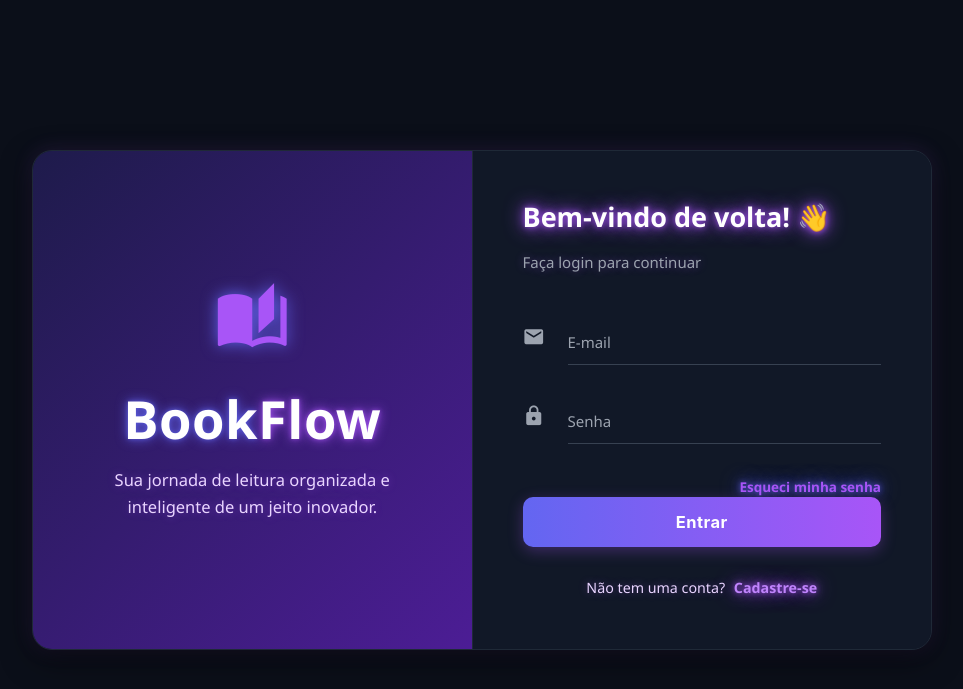
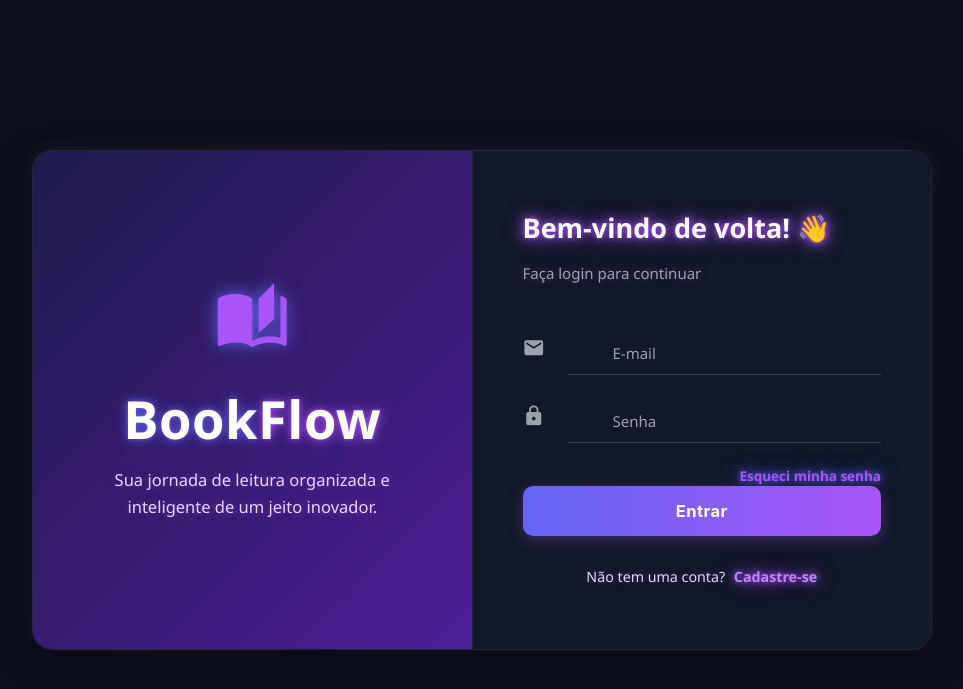
Before and after one commit to MariaFerrari0/BookFlow, a PHP site: page /VIEW/login.php in a window 1280 px wide. Shown: the top 689 px of the page, without its empty margins (158-1121 px from the left). Run offline with PHP 8.4, Linux system fonts and the light colour scheme.

Commit message:
login concluido

```diff
--- a/VIEW/login.php
+++ b/VIEW/login.php
@@ -42,13 +42,13 @@
             <form action="../CONTROLLER/LoginController.php" method="POST">
                 <div class="input-field">
                     <i class="material-icons prefix" style="color: #6366f1;">email</i>
-                    <input type="email" id="email" name="email" required class="validate" style="color: #ffffff;">
+                    <input type="email" id="email" name="email" required class="validate" style="color: #b913b0;">
                     <label for="email">E-mail</label>
                 </div>
 
                 <div class="input-field">
                     <i class="material-icons prefix" style="color: #6366f1;">lock</i>
-                    <input type="password" id="senha" name="senha" required class="validate" style="color: #ffffff;">
+                    <input type="password" id="senha" name="senha" required class="validate" style="color: #c641cf;">
                     <label for="senha">Senha</label>
                 </div>
 
--- a/public/css/style.css
+++ b/public/css/style.css
@@ -364,7 +364,7 @@ nav {
   font-size: 2.5rem;
   font-weight: 800;
   margin: 0 0 10px 0;
-  color: #ffffff;
+  color: #720e5e;
 }
 
 .login-sidebar h2 span {
@@ -400,43 +400,68 @@ nav {
   margin-bottom: 30px;
 }
 
-/* Campos de entrada customizados para o Login */
-.login-form-wrapper .input-field {
-  margin-bottom: 25px;
-  position: relative;
+/* ==========================================================================
+   CORREÇÃO DEFINITIVA DOS INPUTS DE LOGIN (FIM DO FUNDO BRANCO)
+   ========================================================================== */
+
+/* Garante que o input de e-mail e senha fiquem 100% transparentes e integrados ao fundo escuro */
+.login-form-wrapper .input-field input[type="email"]:not(.browser-default),
+.login-form-wrapper .input-field input[type="password"]:not(.browser-default) {
+  color: #ffffff !important;
+  background-color: transparent !important;
+  background: transparent !important;
+  border-bottom: 1px solid #374151 !important;
+  box-shadow: none !important;
+  padding-left: 45px !important; /* Abre espaço para o ícone lateral */
+  width: calc(100% - 45px) !important;
+  box-sizing: border-box;
 }
 
-.login-form-wrapper .input-field i.prefix {
-  color: #9ca3af !important;
-  font-size: 1.5rem;
-  transition: color 0.2s;
-}
-
-.login-form-wrapper .input-field input {
-  color: #ffffff !important;
-  border-bottom: 1px solid #374151 !important;
-  background-color: transparent !important;
-  box-shadow: none !important;
-}
-
-.login-form-wrapper .input-field input:focus {
+/* Quando clicar no campo (Foco), ativa a borda roxa/indigo elegante */
+.login-form-wrapper
+  .input-field
+  input[type="email"]:not(.browser-default):focus:not([readonly]),
+.login-form-wrapper
+  .input-field
+  input[type="password"]:not(.browser-default):focus:not([readonly]) {
   border-bottom: 1px solid #a855f7 !important;
   box-shadow: 0 1px 0 0 #a855f7 !important;
 }
 
-.login-form-wrapper .input-field input:focus + label {
-  color: #c084fc !important;
+/* COMBATE AO AUTOCOMPLETE DO CHROME/EDGE (O grande culpado pela caixa branca!) */
+.login-form-wrapper .input-field input:-webkit-autofill,
+.login-form-wrapper .input-field input:-webkit-autofill:hover,
+.login-form-wrapper .input-field input:-webkit-autofill:focus,
+.login-form-wrapper .input-field input:-webkit-autofill:active {
+  -webkit-text-fill-color: #ffffff !important;
+  /* Cria uma transição infinita para segurar o fundo transparente do navegador */
+  transition: background-color 50000s ease-in-out 0s !important;
+  box-shadow: inset 0 0 0px 9999px transparent !important;
 }
 
-.login-form-wrapper .input-field input:focus ~ i.prefix {
-  color: #c084fc !important;
+/* Alinhamento fino das Labels */
+.login-form-wrapper .input-field label {
+  color: #9ca3af !important;
+  left: 45px !important; /* Move a label para a direita para não ficar em cima do ícone */
 }
 
-.login-form-wrapper .input-field label {
-  color: #9ca3af !important;
+/* Quando a label sobe */
+.login-form-wrapper .input-field label.active {
+  color: #c084fc !important;
+  transform: translateY(-14px) scale(0.8) !important;
+  left: 45px !important;
 }
 
-.login-form-wrapper .input-field label.active {
+/* Estilo do ícone lateral */
+.login-form-wrapper .input-field i.prefix {
+  color: #9ca3af !important;
+  font-size: 1.5rem !important;
+  top: 0.5rem !important;
+  left: 0 !important;
+}
+
+/* Quando o campo está focado, o ícone brilha em roxo */
+.login-form-wrapper .input-field input:focus ~ i.prefix {
   color: #c084fc !important;
 }
 
```
